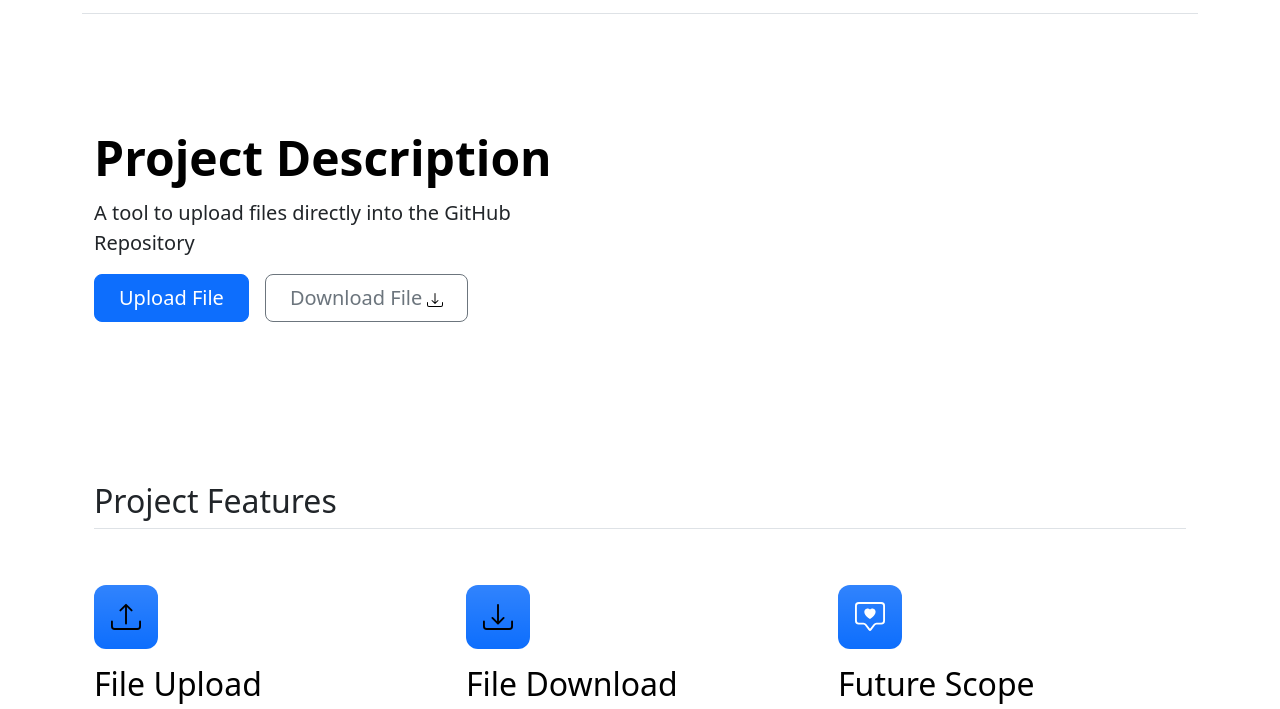
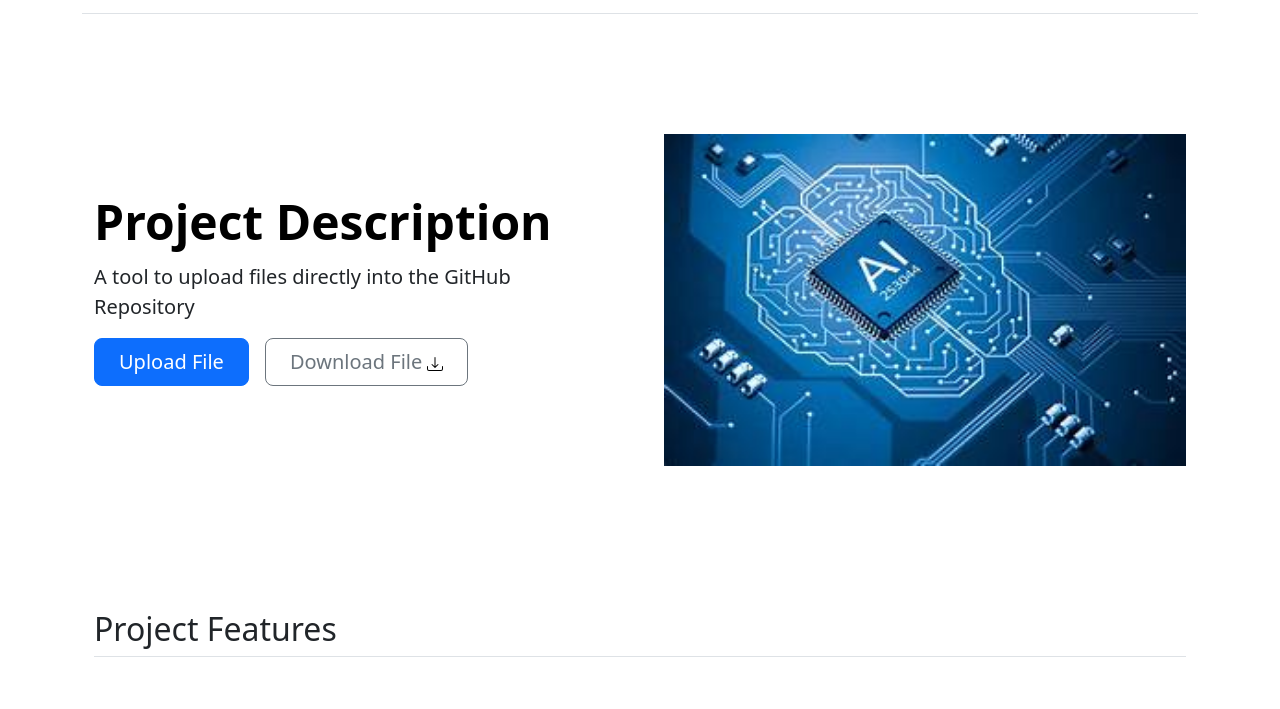
Before and after one commit to vismaywalde/GitHub-File-Manager, a website: page index.html in a window 1280 px wide. Shown: the part 55-764 px from the top of the page. Drawn offline with nearby package versions, Linux system fonts and the light colour scheme; files that its build step writes are made by us from their sources.

Commit message:
Update index.html

```diff
--- a/index.html
+++ b/index.html
@@ -27,7 +27,7 @@
   <div class="container col-xxl-8 px-4 py-5">
     <div class="row flex-lg-row-reverse align-items-center g-5 py-5">
       <div class="col-10 col-sm-8 col-lg-6">
-<!--         <img src="./images/AI.jpg" class="d-block mx-lg-auto img-fluid" alt="Bootstrap Themes" width="700" height="500" loading="lazy"> -->
+        <img src="./images/AI.jpg" class="d-block mx-lg-auto img-fluid" alt="Bootstrap Themes" width="700" height="500" loading="lazy">
       </div>
       <div class="col-lg-6">
         <h1 class="display-5 fw-bold text-body-emphasis lh-1 mb-3">Project Description</h1>
```
